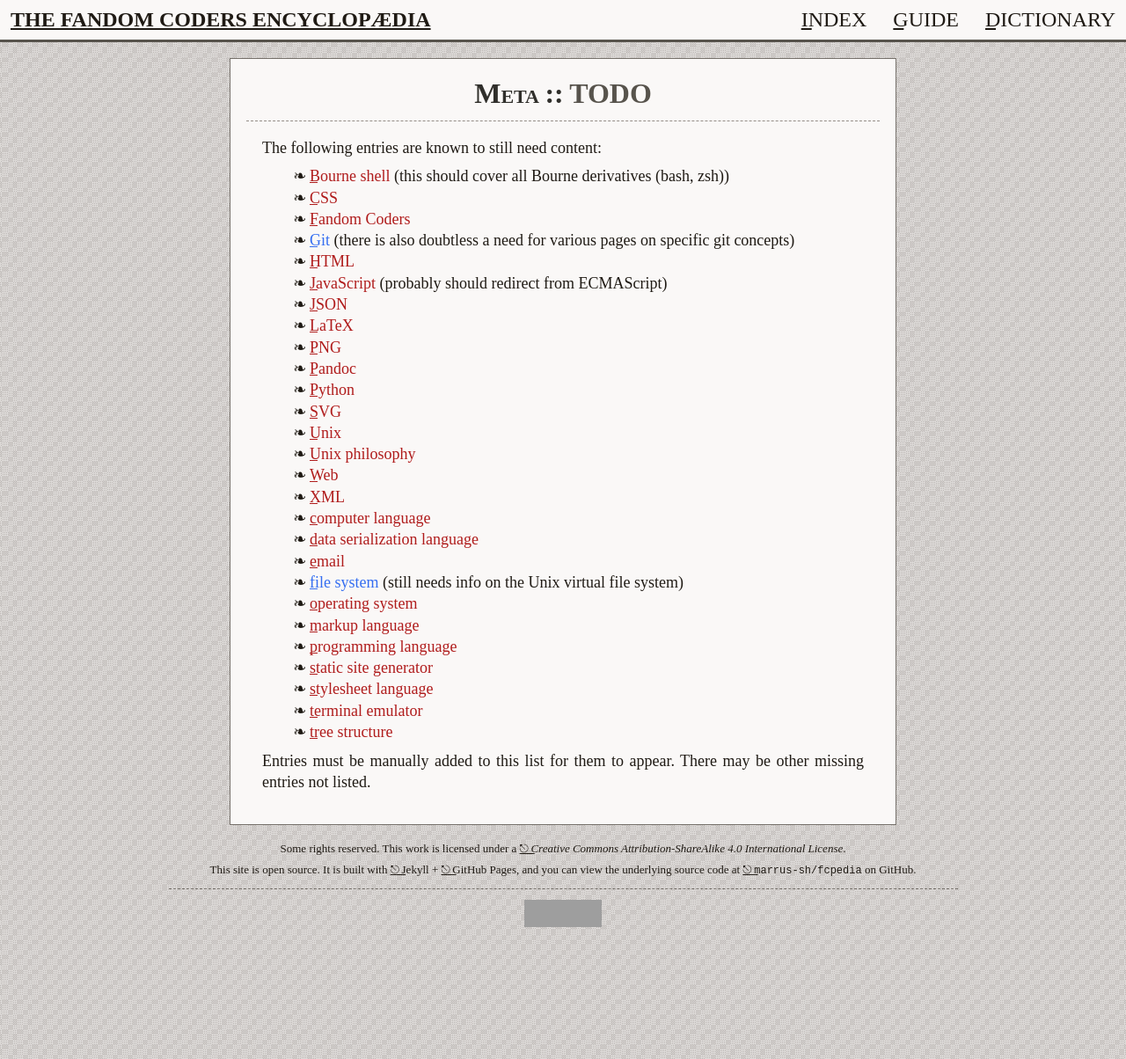
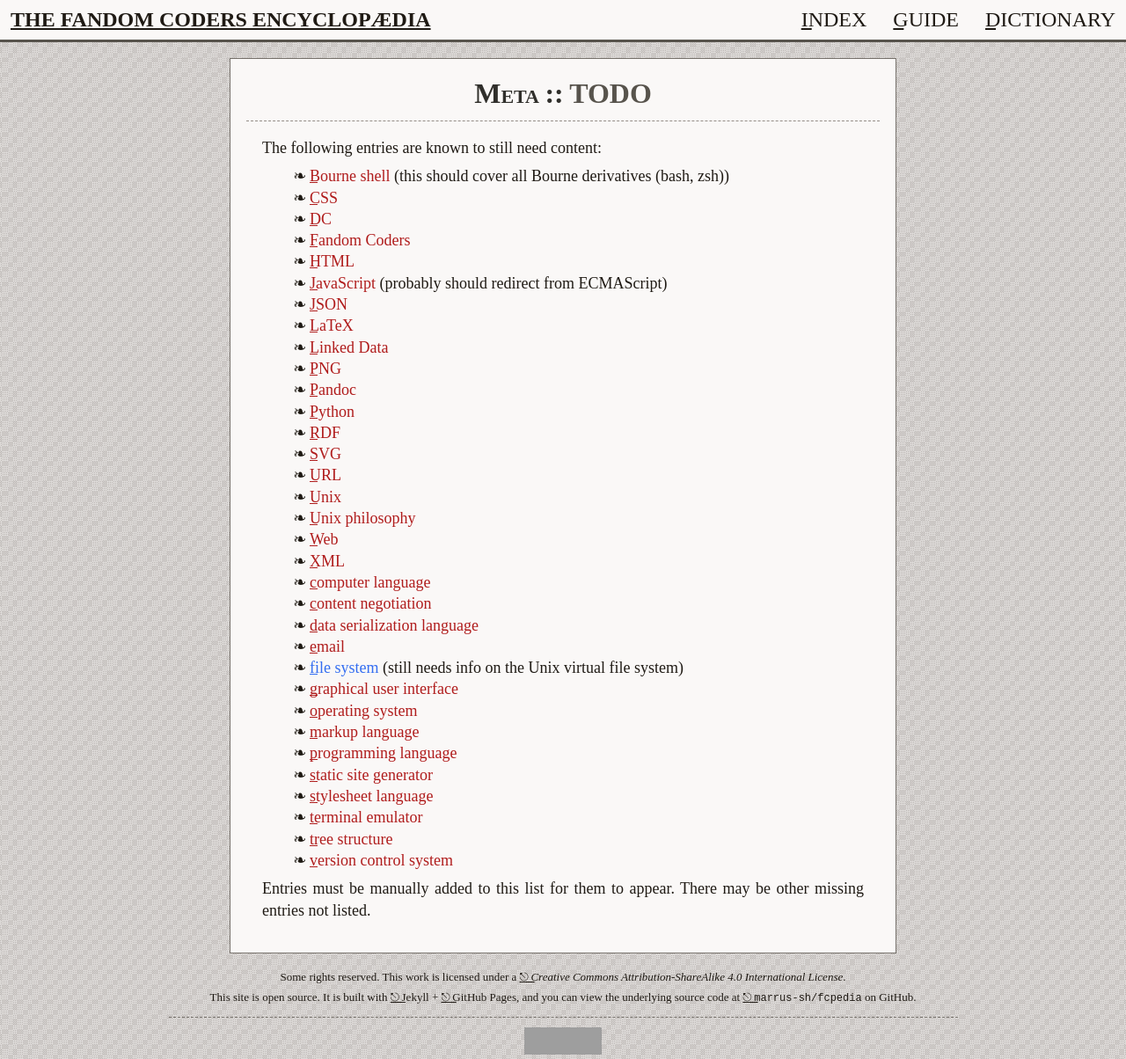
Before and after one commit to marrus-sh/fcpedia, a Jekyll site: the page built from _pages/_meta/T/TODO.html, in a window 1280 px wide. Shown: the whole page at 88% size. Built offline with Jekyll 4.4.1, drawn with Linux system fonts in a browser that asks for light colours; grey boxes are pictures that could not be loaded.

```diff
--- a/_data/todo.yml
+++ b/_data/todo.yml
@@ -10,10 +10,10 @@ Bourne_shell:
 CSS:
   title: Cascading Style Sheets
   shorttitle: CSS
+DC:
+  title: Dublin Core
+  shorttitle: DC
 Fandom_Coders: Fandom Coders
-Git:
-  title: Git
-  comment: there is also doubtless a need for various pages on specific git concepts
 HTML:
   title: Hypertext Markup Language
   shorttitle: HTML
@@ -24,14 +24,21 @@ JSON:
   title: JavaScript Object Notation
   shorttitle: JSON
 LaTeX: LaTeX
+Linked_Data: Linked Data
 PNG:
   title: Portable Network Graphics
   shorttitle: PNG
 Pandoc: Pandoc
 Python: Python
+RDF:
+  title: Resource Description Framework
+  shorttitle: RDF
 SVG:
   title: Scalable Vector Graphics
   shorttitle: SVG
+URL:
+  title: Universal Resource Locator
+  shorttitle: URL
 Unix: Unix
 Unix philosophy: Unix philosophy
 Web:
@@ -41,12 +48,14 @@ XML:
   title: Extensible Markup Language
   shorttitle: XML
 computer_language: computer language
+content_negotiation: content negotiation
 data_serialization_language: data serialization language
 email:
   title: electronic mail
   shorttitle: email
 file_system:
   comment: still needs info on the Unix virtual file system
+graphical_user_interface: graphical user interface
 operating_system: operating system
 markup_language: markup language
 programming_language: programming language
@@ -54,3 +63,4 @@ static_site_generator: static site generator
 stylesheet_language: stylesheet language
 terminal_emulator: terminal emulator
 tree_structure: tree structure
+version_control_system: version control system
--- a/_pages/_entries/M/Markdown.html
+++ b/_pages/_entries/M/Markdown.html
@@ -1,6 +1,5 @@
 ---
 title: Markdown
-shorttitle: Markdown
 subtitle: family of lightweight markup languages
 authors:
 - kibigo
--- /dev/null
+++ b/_pages/_topics/D/data_structure.html
@@ -0,0 +1,5 @@
+---
+title: data structure
+redirect_from:
+- /Topic/data structure/
+---
--- a/style.scss
+++ b/style.scss
@@ -142,6 +142,20 @@ div[role=note],
 footer,
 header { Display: Flow-Root }
 
+blockquote {
+	Margin-Block: 1EX;
+	Border-Inline-Start: $print_medium Solid;
+	Padding-Block: 1EX;
+	Padding-Inline: 1EM;
+	Background: $print_bright;
+	Color: $print_black;
+	Font-Style: Italic;
+
+	cite,
+	em,
+	i { Font-Style: Normal }
+}
+
 article {
 	Margin: Auto;
 	Border: Thin $print_medium Solid;
@@ -273,6 +287,19 @@ nav { Text-Align: Left;
 	}
 }
 
+figure {
+	Margin-Block: 1EM;
+	Margin-Inline: Auto;
+	Max-Inline-Size: 65CH;
+
+	figcaption {
+		Font-Size: Medium;
+		Text-Align: Right;
+
+		&::before { Content: "— " }
+	}
+}
+
 h1 { Font: 900 Normal X-Large/1.2 Serif;
 
 	a[href] & { Text-Decoration: Underline }
@@ -342,7 +369,8 @@ h6 {
 ol,
 ul,
 li,
-p {
+p,
+pre {
 	Display: Block;
 	Margin: 0;
 	Border: None;
@@ -438,6 +466,15 @@ p { Position: Relative;
 			Content: "¶";
 		}
 	}
+}
+
+pre {
+	Margin-Block: 1EM;
+	Padding-Inline: 4CH;
+	Font-Family: Monospace;
+	Line-Height: 1;
+	White-Space: Pre-Wrap;
+	Text-Indent: -2CH;
 }
 
 a[href] {
```
Also changed, not shown: _pages/_entries/F/FOAF.html (added, +67 -0 lines), _pages/_meta/G/Guide.html (+16 -0 lines), _pages/_topics/R/RDF.html (added, +9 -0 lines), _pages/_topics/R/RDF_vocabulary.html (added, +7 -0 lines).
